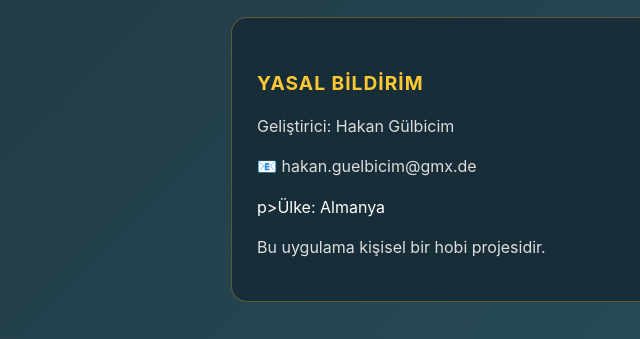
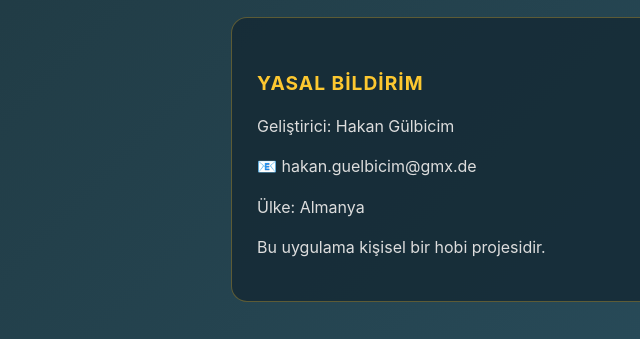
Before and after one commit to redwhite61/FelekQuiz, a plain HTML site: page privacy-policy-tr.html in a window 1280 px wide. Shown: the part 1924-2263 px from the top of the page, 29-669 px from the left. Drawn offline with Linux system fonts and the light colour scheme.

Commit message:
Update privacy-policy-tr.html

```diff
--- a/privacy-policy-tr.html
+++ b/privacy-policy-tr.html
@@ -149,7 +149,7 @@
             <h2>Yasal Bildirim</h2>
             <p>Geliştirici: Hakan Gülbicim</p>
             <p>📧 hakan.guelbicim@gmx.de</p>
-            p>Ülke: Almanya</p>
+            <p>Ülke: Almanya</p>
             <p>Bu uygulama kişisel bir hobi projesidir.</p>
         </div>
 
```
